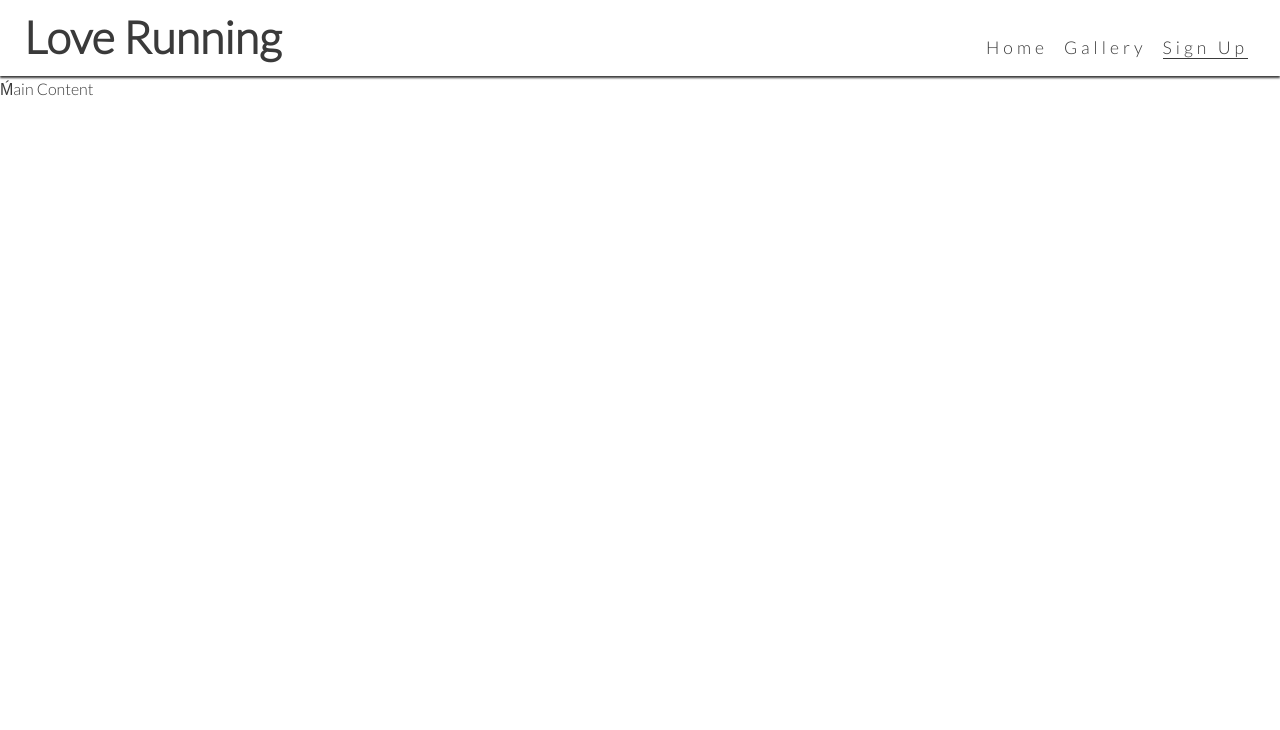
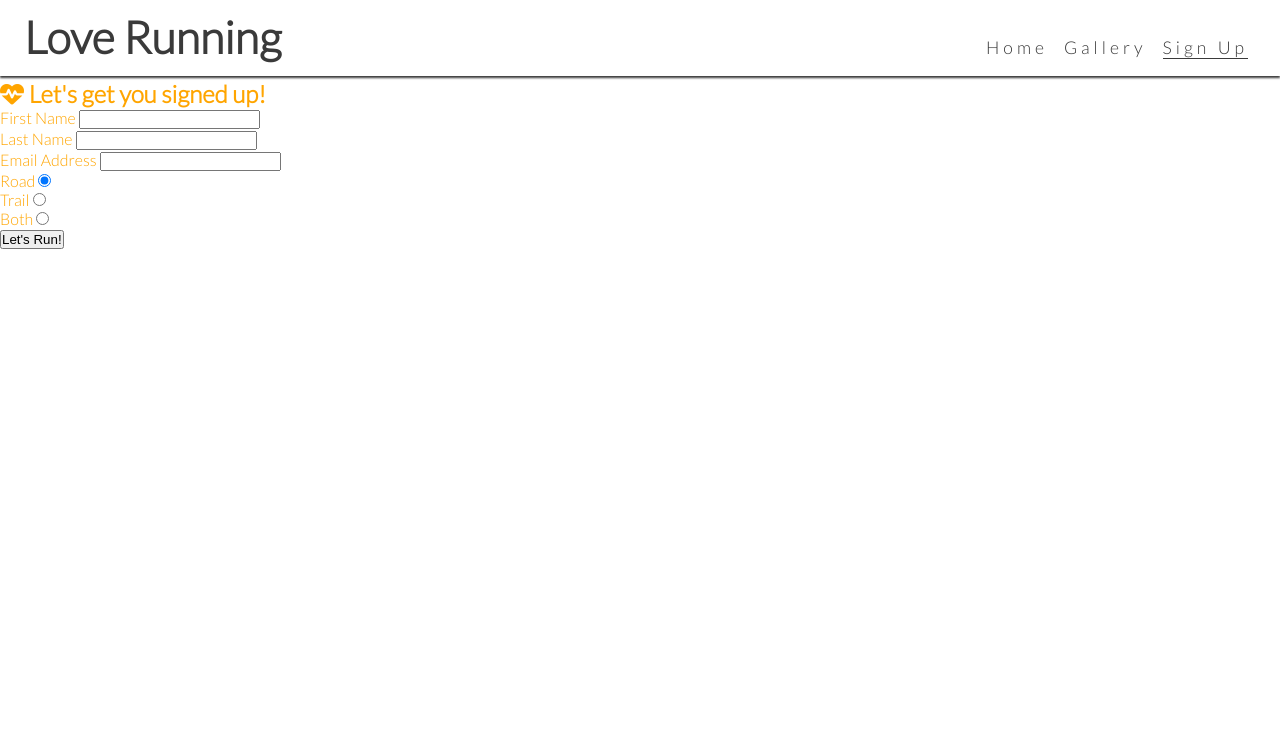
Before and after one commit to Abbeyjp/love-running, a plain HTML site: page signup.html in a window 1280 px wide. Shown: the top 730 px of the page. Drawn offline with Linux system fonts and the light colour scheme.

Commit message:
Added the signup page

```diff
--- a/assets/css/style.css
+++ b/assets/css/style.css
@@ -184,6 +184,13 @@ hr {
     line-height: 0;
 }
 
+/*Signup*/
+#signup {
+    color: orange;
+}
+
+
+
 /*Footer*/
 #social-networks {
     text-align: center;
@@ -198,6 +205,8 @@ hr {
     padding: 5%;
     color: #3a3a3a;
 }
+
+
 
 /*Media query: large and landscape phones (576px and up)*/
 @media screen and (min-width: 576px) {
--- a/signup.html
+++ b/signup.html
@@ -1,22 +1,40 @@
 <!DOCTYPE html>
 <html lang="en">
-
   <head>
-    <meta charset="UTF-8">
-    <meta http-equiv="X-UA-Compatible" content="IE=edge">
-    <meta name="viewport" content="width=device-width, initial-scale=1.0">
+    <meta charset="UTF-8" />
+    <meta http-equiv="X-UA-Compatible" content="IE=edge" />
+    <meta name="viewport" content="width=device-width, initial-scale=1.0" />
     <!---meta description-->
-    <meta name="description"
-        content="Love Running. Club for runners in Dublin, Ireland, Urban running, trial running. Dublin docklands and Pheonix Park">
-    <meta name="keywords" content="love running, run, running Club, runners, Ireland, Dublin, sport, exercise">
+    <meta
+      name="description"
+      content="Love Running. Club for runners in Dublin, Ireland, Urban running, trial running. Dublin docklands and Pheonix Park"
+    />
+    <meta
+      name="keywords"
+      content="love running, run, running Club, runners, Ireland, Dublin, sport, exercise"
+    />
     <!---browser heading-->
     <title>Love Running</title>
     <!---favicon-->
-    <link rel="apple-touch-icon" sizes="180x180" href="assets/favicon/apple-touch-icon.png">
-    <link rel="icon" type="image/png" sizes="32x32" href="assets/favicon/favicon-32x32.png">
-    <link rel="icon" type="image/png" sizes="16x16" href="assets/favicon/favicon-16x16.png">
+    <link
+      rel="apple-touch-icon"
+      sizes="180x180"
+      href="assets/favicon/apple-touch-icon.png"
+    />
+    <link
+      rel="icon"
+      type="image/png"
+      sizes="32x32"
+      href="assets/favicon/favicon-32x32.png"
+    />
+    <link
+      rel="icon"
+      type="image/png"
+      sizes="16x16"
+      href="assets/favicon/favicon-16x16.png"
+    />
 
-    <link rel="stylesheet" href="assets/css/style.css">
+    <link rel="stylesheet" href="assets/css/style.css" />
   </head>
 
   <body>
@@ -24,8 +42,10 @@
       <a href="index.html">
         <h1 id="logo">Love Running</h1>
       </a>
-        <input type="checkbox" id="nav-toggle" name="nav-toggle">
-        <label for="nav-toggle" class="nav-toggle-label"><i class="fa-solid fa-bars"></i></label>
+      <input type="checkbox" id="nav-toggle" name="nav-toggle" />
+      <label for="nav-toggle" class="nav-toggle-label"
+        ><i class="fa-solid fa-bars"></i
+      ></label>
       <nav>
         <ul id="menu">
           <li><a href="index.html">Home</a></li>
@@ -34,30 +54,127 @@
         </ul>
       </nav>
     </header>
-    <main> Ḿain Content</main>
+
+    <!-- Main content -->
+    <main>
+      <section id="signup">
+        <form
+          id="signup-form"
+          method="POST"
+          action="https://formdump.codeinstitute.net"
+        >
+          <h2>
+            <i class="fa-solid fa-heartbeat"></i> Let's get you signed up!
+          </h2>
+          <label for="first_name">First Name</label>
+          <input
+            type="text"
+            name="first_name"
+            id="first_name"
+            class="text-input"
+            required
+          />
+          <br />
+          <label for="last_name">Last Name</label>
+          <input
+            type="text"
+            name="last_name"
+            id="last_name"
+            class="text-input"
+            required
+          />
+          <br />
+          <label for="email_address">Email Address</label>
+          <input
+            type="email"
+            name="email_address"
+            id="email_address"
+            class="text-input"
+            required
+          />
+          <br />
+          <div class="radio-buttons">
+            <div>
+              <label for="road">Road</label>
+              <input
+                type="radio"
+                name="running_preference"
+                id="road"
+                value="road"
+                required
+                checked
+              />
+            </div>
+            <div>
+              <label for="trail">Trail</label>
+              <input
+                type="radio"
+                name="running_preference"
+                id="trail"
+                value="trail"
+                required
+              />
+            </div>
+            <div>
+              <label for="both">Both</label>
+              <input
+                type="radio"
+                name="running_preference"
+                id="both"
+                value="both"
+                required
+              />
+            </div>
+          </div>
+          <button type="submit" class="join-button">Let's Run!</button>
+        </form>
+      </section>
+    </main>
+
     <footer>
       <ul id="social-networks">
         <li>
-                <a href="https://www.facebook.com/" target="_blank" rel="noopener"
-                    aria-label="Visit our Facebook page (opens in a new tab)"><i class="fa-brands fa-facebook"></i></a>
+          <a
+            href="https://www.facebook.com/"
+            target="_blank"
+            rel="noopener"
+            aria-label="Visit our Facebook page (opens in a new tab)"
+            ><i class="fa-brands fa-facebook"></i
+          ></a>
         </li>
         <li>
-                <a href="https://www.twitter.com/" target="_blank" rel="noopener"
-                    aria-label="Visit our Twitter page (opens in a new tab)"><i class="fa-brands fa-twitter"></i></a>
+          <a
+            href="https://www.twitter.com/"
+            target="_blank"
+            rel="noopener"
+            aria-label="Visit our Twitter page (opens in a new tab)"
+            ><i class="fa-brands fa-twitter"></i
+          ></a>
         </li>
         <li>
-                <a href="https://www.youtube.com/" target="_blank" rel="noopener"
-                    aria-label="Visit our Youtube page (opens in a new tab)"><i class="fa-brands fa-youtube"></i></a>
+          <a
+            href="https://www.youtube.com/"
+            target="_blank"
+            rel="noopener"
+            aria-label="Visit our Youtube page (opens in a new tab)"
+            ><i class="fa-brands fa-youtube"></i
+          ></a>
         </li>
         <li>
-                <a href="https://www.instagram.com/" target="_blank" rel="noopener"
-                    aria-label="Visit our Instagram page (opens in a new tab)"><i
-                        class="fa-brands fa-instagram"></i></a>
+          <a
+            href="https://www.instagram.com/"
+            target="_blank"
+            rel="noopener"
+            aria-label="Visit our Instagram page (opens in a new tab)"
+            ><i class="fa-brands fa-instagram"></i
+          ></a>
         </li>
       </ul>
     </footer>
 
-    <script src="https://kit.fontawesome.com/081e71c64b.js" crossorigin="anonymous"></script>
+    <script
+      src="https://kit.fontawesome.com/081e71c64b.js"
+      crossorigin="anonymous"
+    ></script>
   </body>
-
 </html>
```
Lines whose indentation alone changed are shown as unchanged.
